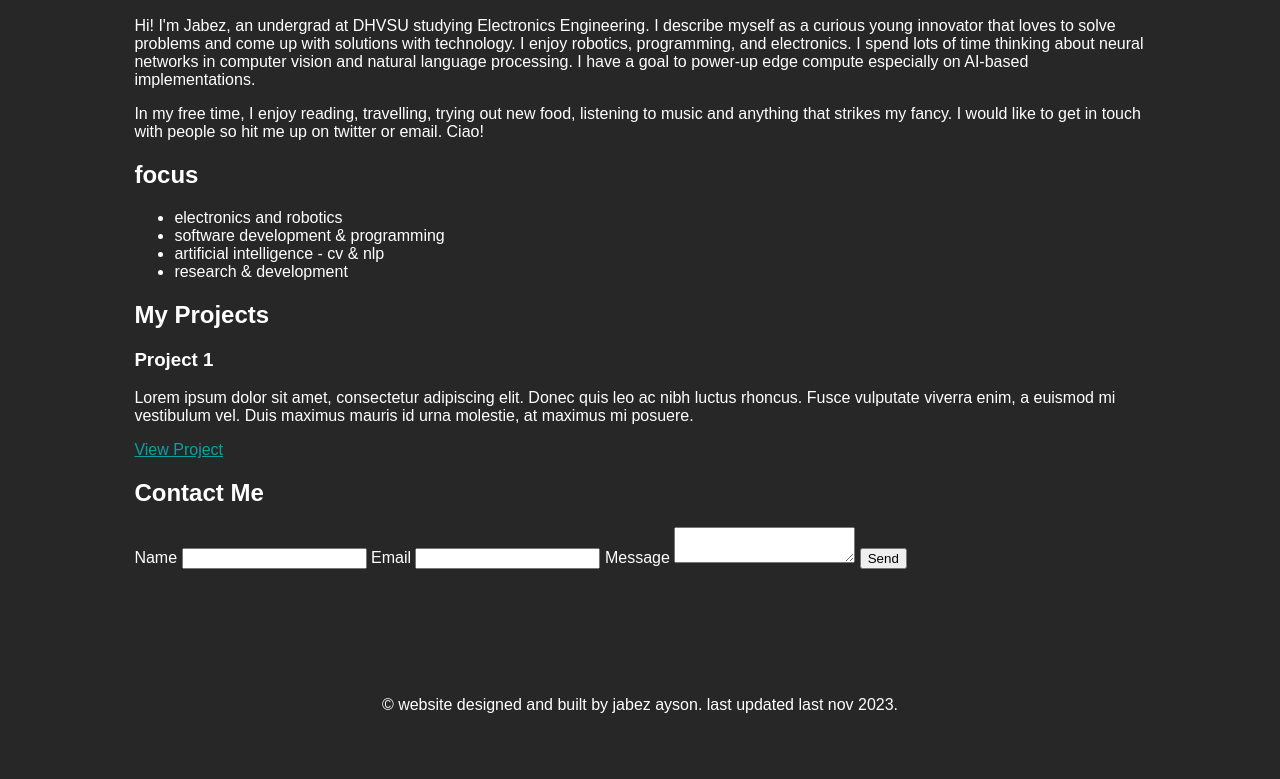
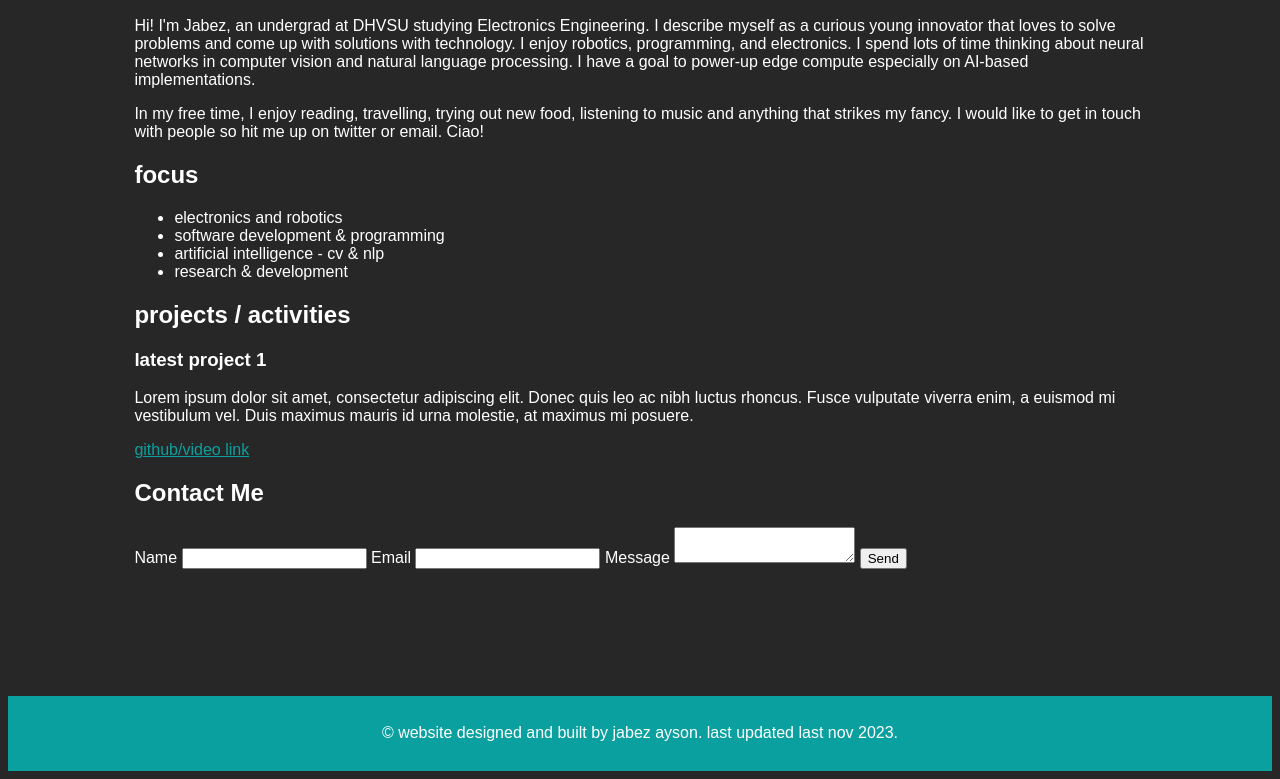
Before and after one commit to jjabb/portfolio, a plain HTML site: page index.html in a window 1280 px wide. Shown: the part 94-873 px from the top of the page. Before the commit the page ends 824 px from the top, so only its background shows below. Drawn offline with Linux system fonts and the light colour scheme.

Commit message:
comments, visuals++

```diff
--- a/index.html
+++ b/index.html
@@ -8,14 +8,14 @@
   </head>
   <body>
     <header>
-      <nav>
+      <nav> <!-- think long and hard on what sections are needed and which ones to put on the nav bar-->
         <div class="logo">
-          <h1>Jabez Ayson</h1>
+          <h1>Jabez Ayson</h1> <!-- do something instead of just name -->
         </div>
         <div class="nav-links">
           <a href="#">home</a>
           <a href="#about">about</a>
-          <a href="#resume">resume</a>
+          <a href="#resume">resume</a> <!-- add resume download link instead-->
           <a href="#projects">projects</a>
           <a href="#contact">contact</a>
         </div>
@@ -23,6 +23,8 @@
     </header>
 
     <main>
+      <!-- picture/gif + basic info-->
+      <!-- interests/keywords-->
       <section id="about">
         <h2>about me</h2>
         <p>
@@ -36,10 +38,10 @@
         <p>
             In my free time, I enjoy reading, travelling, trying out new food, listening to music
             and anything that strikes my fancy. I would like to get in touch with people so hit me up on twitter or email. Ciao!
-        </p>
+        </p> <!-- some pictures if possible-->
       </section>
 
-      <section id="resume">
+      <section id="resume"> <!-- change into specific and deep topics that is focused on-->
         <h2>focus</h2>
         <ul>
           <li>electronics and robotics</li>
@@ -49,21 +51,26 @@
         </ul>
       </section>
 
-      <section id="projects">
-        <h2>My Projects</h2>
+      <section id="projects"> <!-- create a template for easier update-->
+        <!-- add a latest happenings tab for easy access-->
+
+        <!-- then specific projects-->
+        <h2>projects / activities</h2>
         <div class="project">
-          <h3>Project 1</h3>
+          <h3>latest project 1</h3>
           <p>
             Lorem ipsum dolor sit amet, consectetur adipiscing elit. Donec quis
             leo ac nibh luctus rhoncus. Fusce vulputate viverra enim, a euismod
             mi vestibulum vel. Duis maximus mauris id urna molestie, at maximus
             mi posuere.
           </p>
-          <a href="#">View Project</a>
+          <a href="#">github/video link</a>
         </div>
       </section>
 
       <section id="contact">
+        <!-- put contact info, links-->
+        <!-- probably no any dynamic things but website should be useful-->
         <h2>Contact Me</h2>
         <form>
           <label for="name">Name</label>
@@ -81,7 +88,7 @@
     </main>
 
     <footer>
-      <p style="display: flex; justify-content: center; align-items: center">&copy; website designed and built by jabez ayson. last updated last nov 2023.</p>
+      <p>&copy; website designed and built by jabez ayson. last updated last nov 2023.</p>
     </footer>
   </body>
 </html>
--- a/style.css
+++ b/style.css
@@ -45,3 +45,11 @@ nav h1 {
 .nav-links a:first-child {
   margin-left: 0;
 }
+
+footer {
+  display: flex;
+  justify-content: center;
+  align-items: center;
+  background-color: #0ba0a0;
+  padding: 1%;
+}
```
